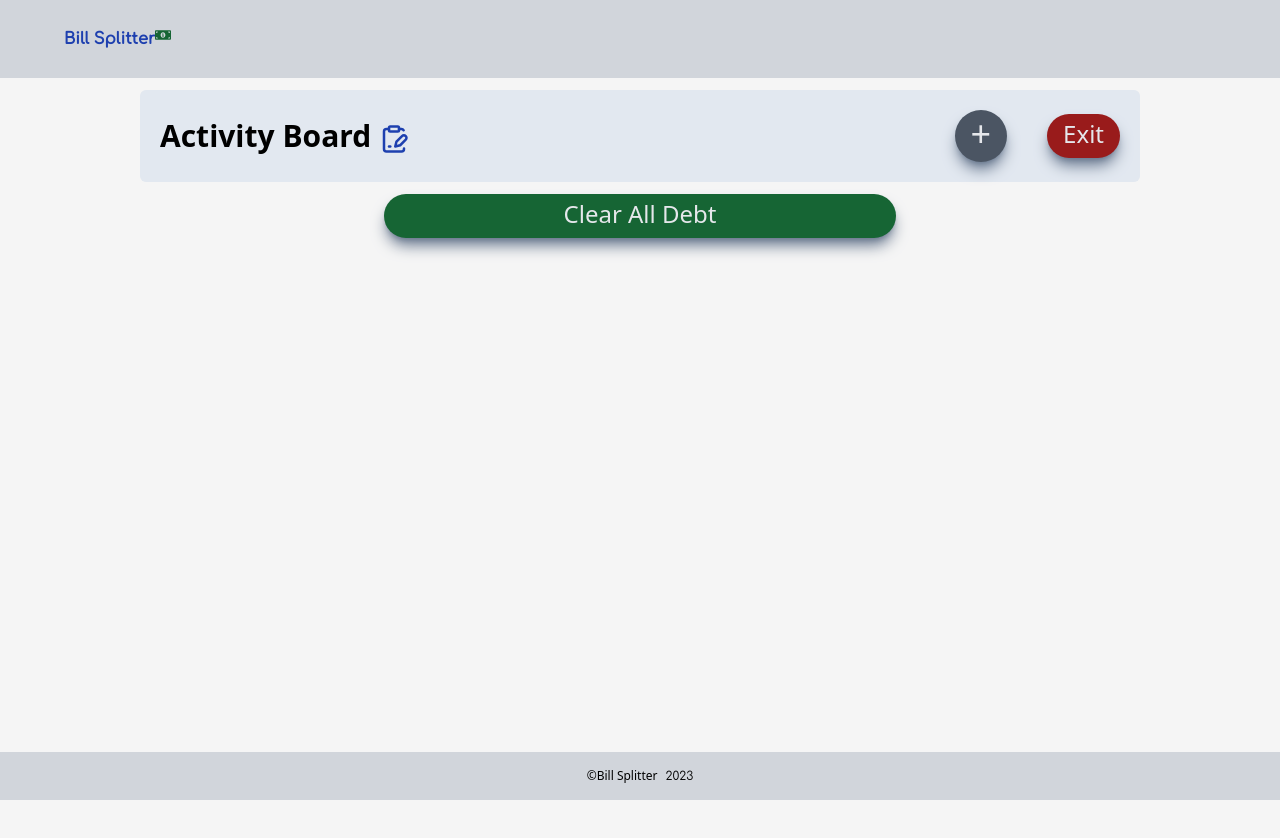
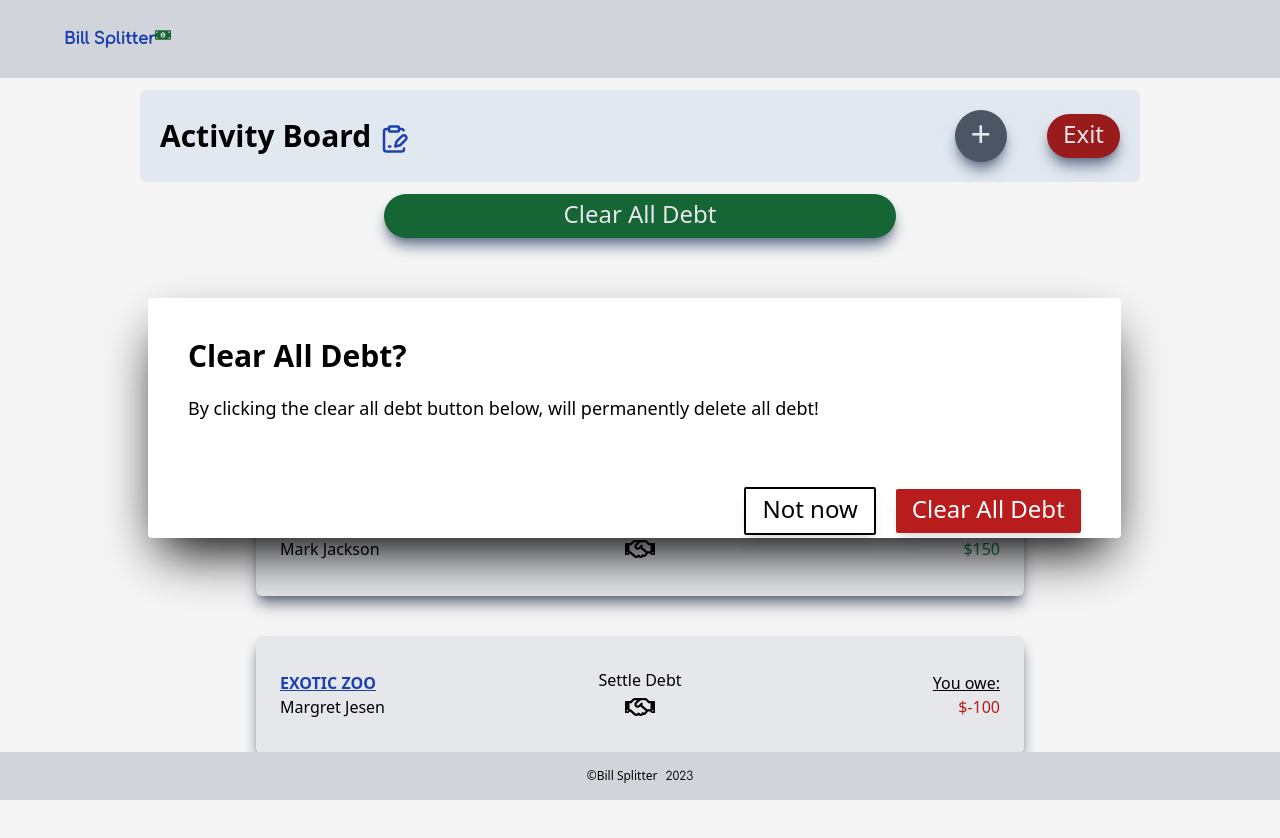
Before and after one commit to lyolayale/split-bill-frontend, a React (Create React App) app: page /friendlist in a window 1280 px wide. Both pictures are taken after a click on the button "Clear All Debt". Shown: the top 838 px of the page. Built offline with nearby package versions, Linux system fonts and the light colour scheme; some icons are missing.

Commit message:
Created ClearAllDebt component with functionality/styling.

```diff
--- a/src/App.js
+++ b/src/App.js
@@ -14,6 +14,7 @@ export default function App() {
   const [friends, setFriends] = useState(mockFriends);
   const [isAddFriend, setIsAddFriend] = useState(false);
   const [selectedFriend, setSelectedFriend] = useState(null);
+  const [clearAllDebt, setClearAllDebt] = useState(false);
 
   function handleIsAddFriendTrue() {
     setIsAddFriend(prev => !prev);
@@ -43,6 +44,14 @@ export default function App() {
 
   function handleClearAllDebt() {
     setFriends([]);
+    setClearAllDebt(false);
+  }
+
+  function handleClearAllDebtTrue() {
+    setClearAllDebt(true);
+  }
+  function handleClearAllDebtFalse() {
+    setClearAllDebt(false);
   }
 
   return (
@@ -61,6 +70,9 @@ export default function App() {
               onSelectedFriend={handleSelectedFriend}
               onDeleteFriend={handleDeleteFriend}
               onClearAllDebt={handleClearAllDebt}
+              clearAllDebt={clearAllDebt}
+              handleClearAllDebtFalse={handleClearAllDebtFalse}
+              handleClearAllDebtTrue={handleClearAllDebtTrue}
             />
           }
         />
--- /dev/null
+++ b/src/pages/ClearAllDebt.js
@@ -0,0 +1,30 @@
+import { ClearAllDebt } from ".";
+
+export default function onClearAllDebt({
+  onClearAllDebt,
+  handleClearAllDebtFalse,
+}) {
+  return (
+    <section className="absolute text-black bg-white top-52 left-5 w-[95%] max-w-screen-lg h-[30%] rounded shadow-2xl shadow-black z-10 flex flex-col justify-start items-left gap-5 p-10">
+      <h2 className="text-3xl font-bold">Clear All Debt?</h2>
+      <p className="text-lg">
+        By clicking the clear all debt button below, will permanently delete all
+        debt!
+      </p>
+      <div className="buttons mt-[5%] flex justify-end items-center gap-5">
+        <button
+          onClick={handleClearAllDebtFalse}
+          className="block text-black border-2 border-black text-2xl pt-1 pb-2 px-4 rounded-sm cursor-pointer shadow-lg duration-200"
+        >
+          Not now
+        </button>
+        <button
+          className="bg-red-700 text-white text-2xl pt-1 pb-2 px-4 rounded-sm cursor-pointer shadow-lg duration-200"
+          onClick={() => onClearAllDebt()}
+        >
+          Clear All Debt
+        </button>
+      </div>
+    </section>
+  );
+}
--- a/src/pages/FriendsList.js
+++ b/src/pages/FriendsList.js
@@ -2,6 +2,7 @@ import { useState } from "react";
 import { NavLink, useNavigate } from "react-router-dom";
 import { LuClipboardSignature } from "react-icons/lu";
 import SettleDebt from "./SettleDebt";
+import ClearAllDebt from "./ClearAllDebt";
 import Friend from "./Friend";
 
 export default function FriendsList({
@@ -12,8 +13,12 @@ export default function FriendsList({
   onSelectedFriend,
   onDeleteFriend,
   onClearAllDebt,
+  clearAllDebt,
+  handleClearAllDebtFalse,
+  handleClearAllDebtTrue,
 }) {
   const [settleDebt, setSettleDebt] = useState(false);
+
   const currentFriend = friends?.find(
     friend => friend?.id === selectedFriend?.id
   );
@@ -31,6 +36,7 @@ export default function FriendsList({
     onDeleteFriend(friend);
     setSettleDebt(false);
   }
+
   return (
     <section className="relative h-screen max-w-screen-lg mx-auto">
       <nav className="m-3 p-5 bg-slate-200 rounded-md z-0">
@@ -66,7 +72,7 @@ export default function FriendsList({
       </nav>
       <section className="text-center w-[50%] mx-auto" id="clear-all-debt">
         <button
-          onClick={onClearAllDebt}
+          onClick={handleClearAllDebtTrue}
           className="w-full d-block mx-auto text-gray-200 text-2xl bg-green-800 pt-1 pb-2 px-4 rounded-full cursor-pointer shadow-lg shadow-slate-500 hover:shadow-none hover:text-black duration-200"
         >
           Clear All Debt
@@ -94,6 +100,12 @@ export default function FriendsList({
       ) : (
         ""
       )}
+      {clearAllDebt && (
+        <ClearAllDebt
+          onClearAllDebt={onClearAllDebt}
+          handleClearAllDebtFalse={handleClearAllDebtFalse}
+        />
+      )}
     </section>
   );
 }
--- a/src/pages/index.js
+++ b/src/pages/index.js
@@ -4,4 +4,5 @@ export { default as FriendsList } from "./FriendsList";
 export { default as Home } from "./Home";
 export { default as FriendEdit } from "./FriendEdit";
 export { default as SettleDebt } from "./SettleDebt";
+export { default as ClearAllDebt } from "./ClearAllDebt";
 export { default as NotFound } from "./NotFound";
```
